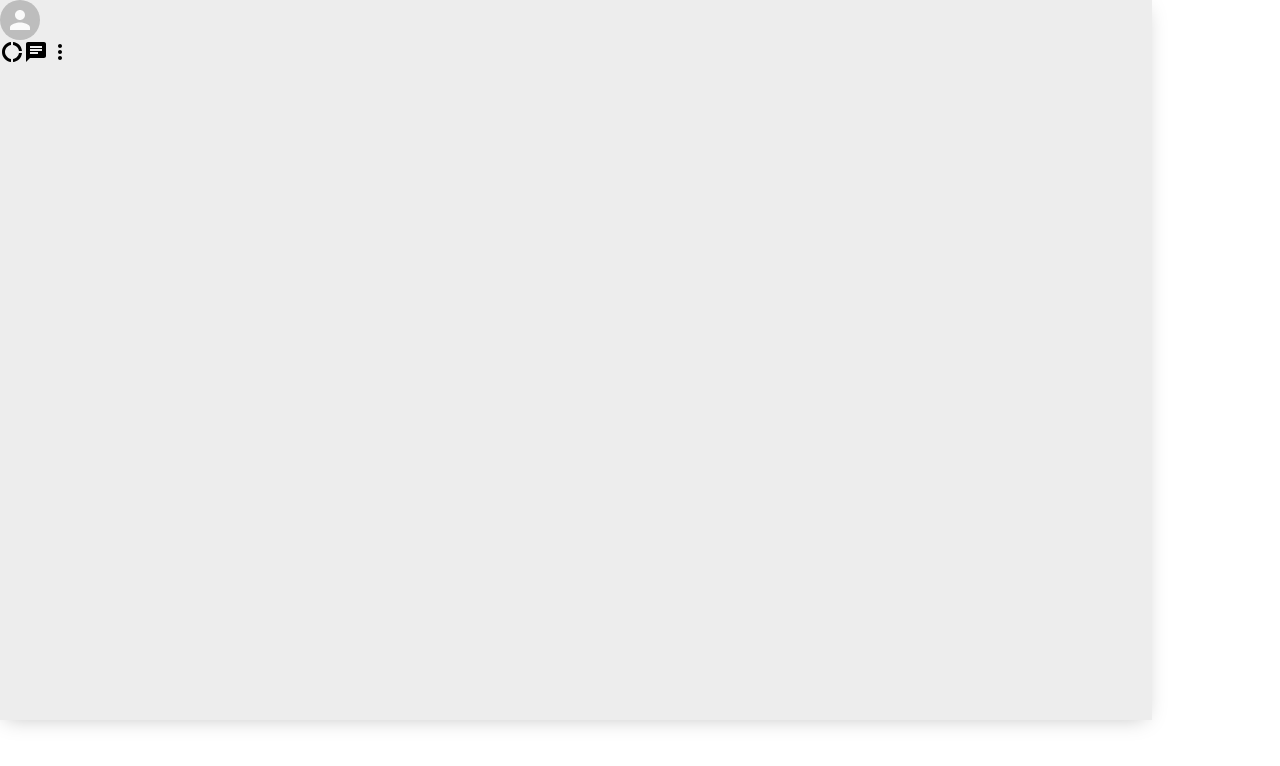
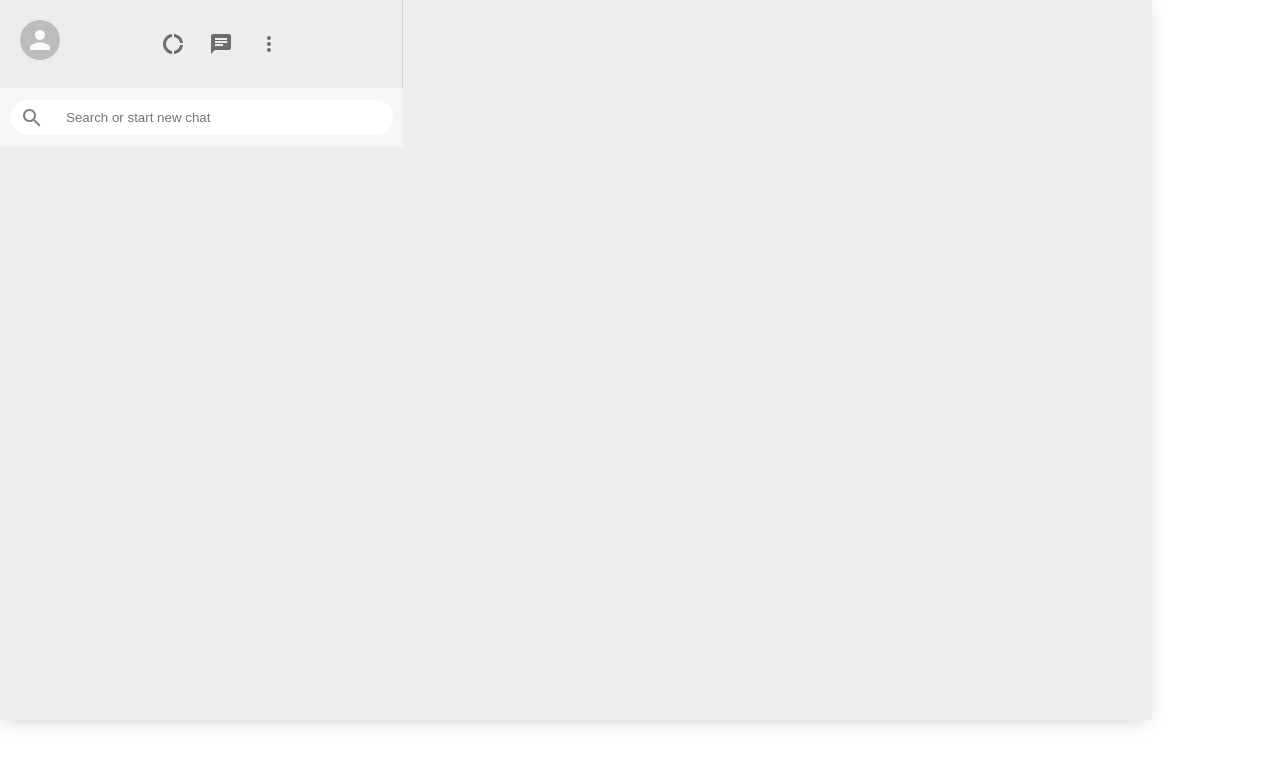
Before and after one commit to sanath0208/WhatsappClone, a React (Create React App) app in the folder whatsapp-clone/: page / in a window 1280 px wide. Shown: the top 766 px of the page. Built offline with nearby package versions, Linux system fonts and the light colour scheme.

Commit message:
sidebar header complete

```diff
--- a/whatsapp-clone/src/App.css
+++ b/whatsapp-clone/src/App.css
@@ -1,4 +1,6 @@
 .app{
+  display: grid;
+  place-items: center;
   background-color: #dadbd3;
   height:  100vh;
 }
--- a/whatsapp-clone/src/App.js
+++ b/whatsapp-clone/src/App.js
@@ -6,7 +6,7 @@
   return (
     <div className="App">
       <div className='app_body'>
-        <Sidebar></Sidebar>
+        <Sidebar />
       </div>
     </div>
   );
--- a/whatsapp-clone/src/Sidebar.css
+++ b/whatsapp-clone/src/Sidebar.css
@@ -0,0 +1,52 @@
+.sidebar{
+    display: flex;
+    flex-direction: column;
+    flex: 0.35;
+}
+
+.sidebar_search{
+    display: flex;
+    align-items: center;
+    background-color: #f6f6f6;
+    height: 39px;
+    padding: 10px;
+}
+
+.sidebar_searchContainer {
+    display: flex;
+    align-items: center;
+    background-color: white;
+    width: 100%;
+    height: 35px;
+    border-radius: 20px;
+}
+
+.sidebar_searchContainer > .MuiSvgIcon-root{
+    color: gray;
+    padding: 10px;
+}
+
+.sidebar_searchContainer > input{
+    border: None;
+    margin-left: 10px;
+}
+
+
+.sidebar_header{
+    display: flex;
+    justify-content: space-between;
+    padding: 20px;
+    border-right: 1px solid lightgray;
+}
+
+.sidebar_headerright{
+    display: flex;
+    align-items: center;
+    justify-content: space-between;
+    min-width: 10vw;
+}
+
+.sidebar_headerright > MuiSvgIcon-root{
+    margin-right: 2vw;
+    font-size: 24px !important;
+}
--- a/whatsapp-clone/src/Sidebar.js
+++ b/whatsapp-clone/src/Sidebar.js
@@ -1,19 +1,25 @@
 import React from 'react'
 import './Sidebar.css'
-import {Avatar} from "@material-ui/core";
+import {Avatar, IconButton} from "@material-ui/core";
 import DonutLargeIcon from '@material-ui/icons/DonutLarge';
 import ChatIcon from '@material-ui/icons/Chat';
 import MoreVertIcon from '@material-ui/icons/MoreVert';
-
+import SearchOutlined from '@material-ui/icons/SearchOutlined';
 function Sidebar() {
     return (
         <div className="sidebar">
             <div className="sidebar_header">
                 <Avatar />
                 <div className="sidebar_headerRight">
-                    <DonutLargeIcon />
-                    <ChatIcon />
-                    <MoreVertIcon />
+                    <IconButton>
+                        <DonutLargeIcon />
+                    </IconButton>
+                    <IconButton>
+                        <ChatIcon />
+                    </IconButton>
+                    <IconButton>
+                        <MoreVertIcon />
+                    </IconButton>
                 </div>
                 <div className="sidebar_headerLeft">
 
@@ -22,7 +28,10 @@
             </div>
 
             <div className="sidebar_search">
-
+                <div className="sidebar_searchContainer">
+                    <SearchOutlined />
+                    <input placeholder="Search or start new chat" type="text"/>
+                </div>
             </div>
 
             <div className="sidebar_chats">
```
